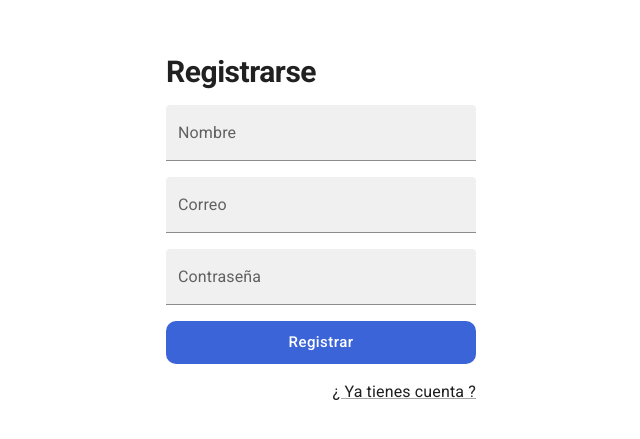
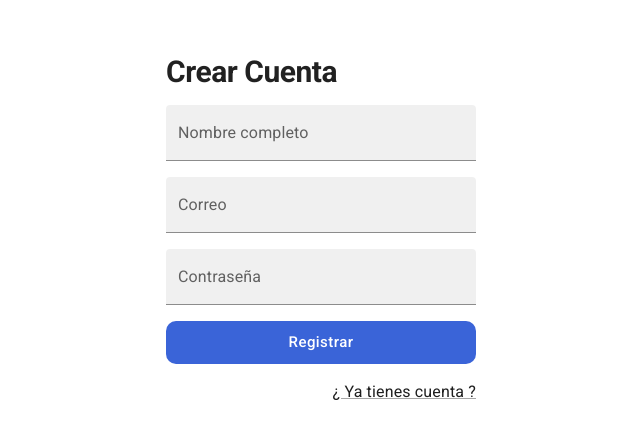
Before and after one commit to FededelRincon/teslo-shop-nextJs, a Next.js app: page /auth/register in a window 1280 px wide. Shown: the part 121-560 px from the top of the page, without its empty margins (319-959 px from the left). Built offline with nearby package versions, Linux system fonts and the light colour scheme.

Commit message:
update auth/register page

```diff
--- a/pages/auth/register.tsx
+++ b/pages/auth/register.tsx
@@ -9,18 +9,13 @@ const RegisterPage = () => {
             <Box sx={{ width: 350, padding:'10px 20px'}}>
                 <Grid container spacing={2} >
                     <Grid item xs={12}>
-                        <Typography variant='h1' component="h1">Registrarse</Typography>
+                        <Typography variant='h1' component="h1">Crear Cuenta</Typography>
                     </Grid>
 
-                    {/* Nombre */}
+                    {/* Nombre completo */}
                     <Grid item xs={12}>
-                        <TextField label="Nombre" variant="filled" fullWidth />
+                        <TextField label="Nombre completo" variant="filled" fullWidth />
                     </Grid>
-
-                    {/* Apellido */}
-                    {/* <Grid item xs={12}>
-                        <TextField label="Apellido" variant="filled" fullWidth />
-                    </Grid> */}
 
                     {/* correo */}
                     <Grid item xs={12}>
```
